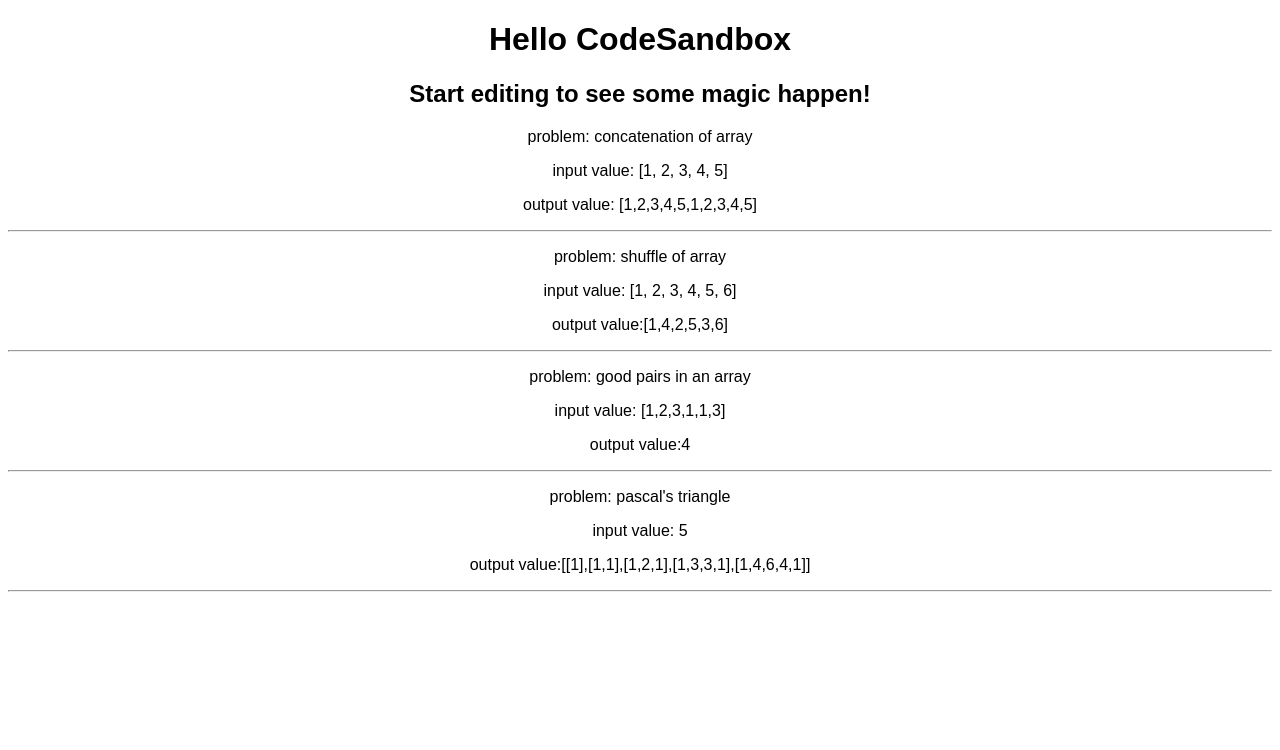
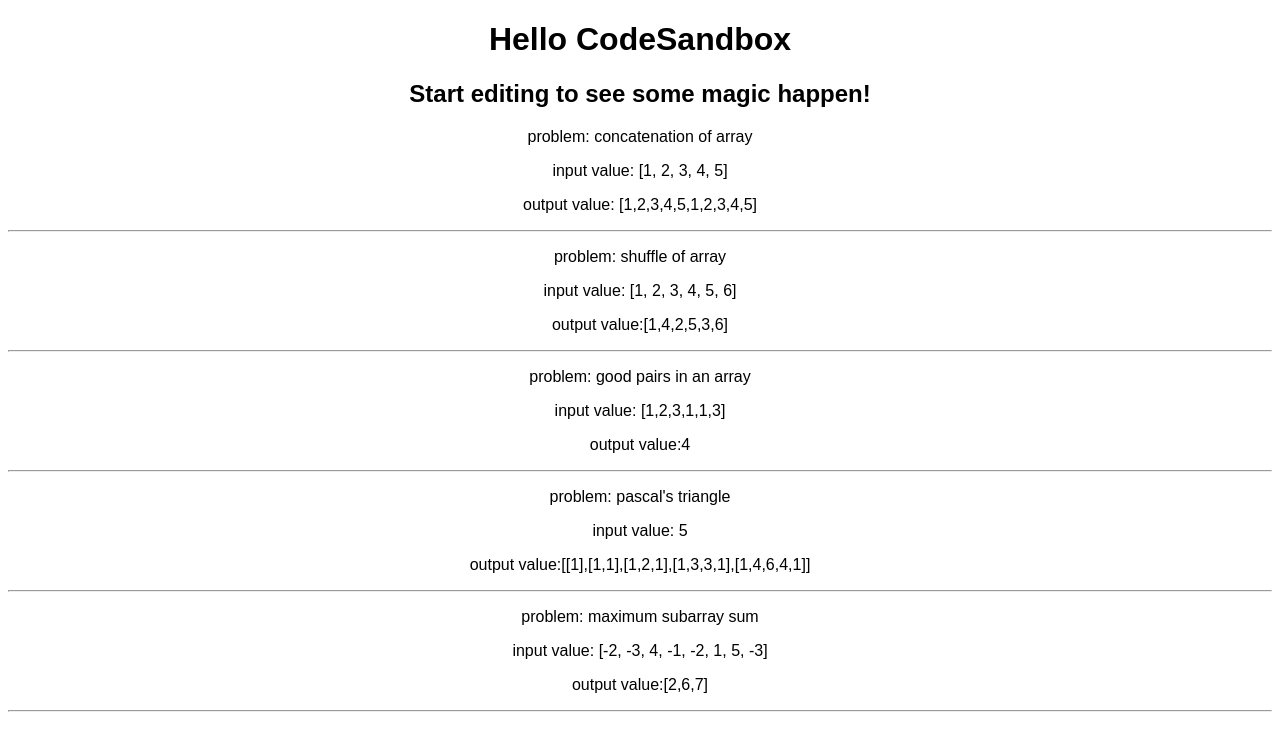
Before and after one commit to ebala96/problem_solving, a React (Create React App) app: page / in a window 1280 px wide. Shown: the top 750 px of the page. Built offline with nearby package versions, Linux system fonts and the light colour scheme.

Commit message:
Maximum sum subarray

```diff
--- a/src/App.js
+++ b/src/App.js
@@ -3,6 +3,7 @@
 import shuffleArray from "./problems/shuffle_array";
 import goodPairs from "./problems/good_pairs";
 import pascalTriangle from "./problems/pascal_triangle";
+import maximumSubarray from "./problems/maximum_subarray";
 
 export default function App() {
   return (
@@ -33,6 +34,15 @@
         <p>output value:{JSON.stringify(pascalTriangle(5))}</p>
       </div>
       <hr></hr>
+      <div>
+        <p>problem: maximum subarray sum</p>
+        <p>input value: [-2, -3, 4, -1, -2, 1, 5, -3] </p>
+        <p>
+          output value:
+          {JSON.stringify(maximumSubarray([-2, -3, 4, -1, -2, 1, 5, -3]))}
+        </p>
+      </div>
+      <hr></hr>
     </div>
   );
 }
--- /dev/null
+++ b/src/problems/maximum_subarray.js
@@ -0,0 +1,35 @@
+// Maximum Subarray
+// Given an integer array nums, find the subarray with the largest sum, and return its sum.
+
+//Using Kadane's algorithm
+// The idea of Kadane’s algorithm is to maintain a variable max_sum_till_now that stores the maximum sum contiguous subarray ending at current index
+// and a variable last_max_sum stores the maximum sum of contiguous subarray found so far,
+// Everytime there is a positive-sum value in max_sum_till_now compare it with last_max_sum and update last_max_sum if it is greater than last_max_sum.
+
+// So the main Intuition behind Kadane’s algorithm is,
+// – the subarray with negative sum is discarded (by assigning max_sum_till_now = 0 in code).
+
+// – we carry subarray till it gives positive sum.
+var maximumSubarray = (arr) => {
+  let last_max_sum = Number.MIN_SAFE_INTEGER;
+  let start = 0,
+    s = 0,
+    end = 0,
+    max_sum_till_now = 0;
+  for (let i = 0; i < arr.length; i++) {
+    max_sum_till_now += arr[i];
+    if (last_max_sum < max_sum_till_now) {
+      last_max_sum = max_sum_till_now;
+      start = s;
+      end = i;
+    }
+    if (max_sum_till_now < 0) {
+      max_sum_till_now = 0;
+      s = i + 1;
+    }
+  }
+
+  return [start, end, last_max_sum];
+};
+
+export default maximumSubarray;
```
